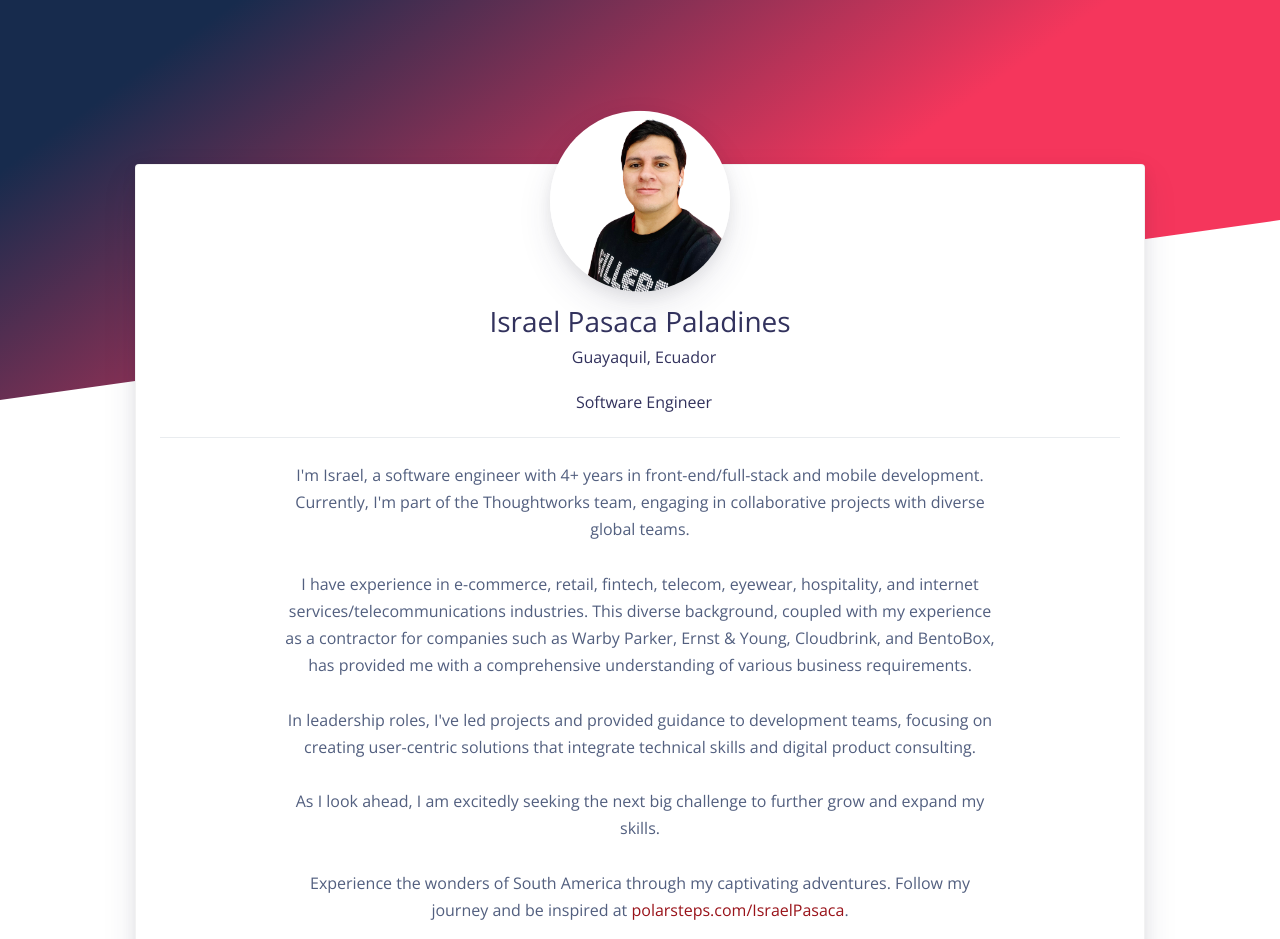
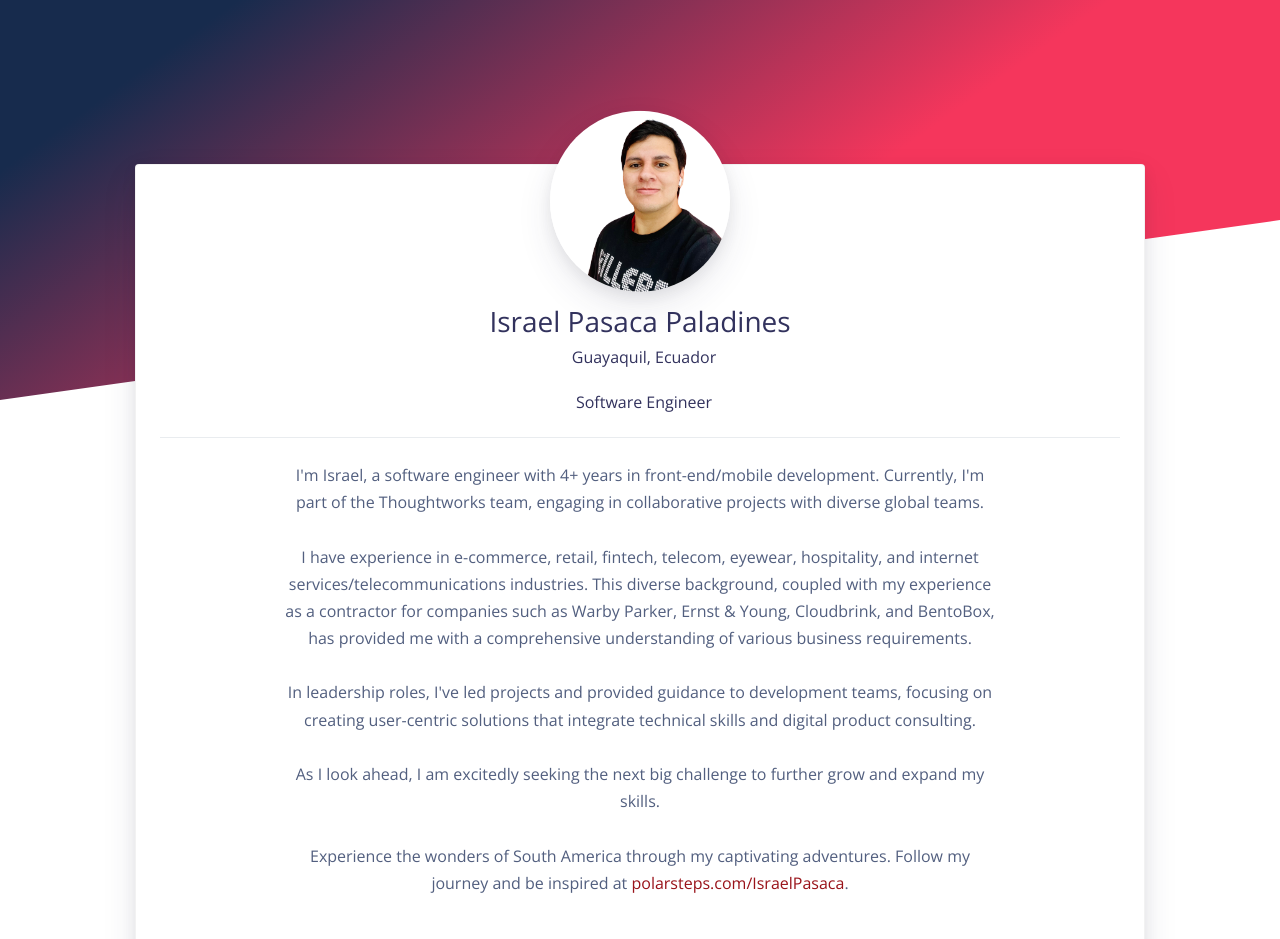
Before and after one commit to eduardisrael/eduardisrael.github.io, a website: page index.html in a window 1280 px wide. Shown: the top 939 px of the page. Drawn offline with nearby package versions, Linux system fonts and the light colour scheme.

Commit message:
update description

```diff
--- a/index.html
+++ b/index.html
@@ -45,7 +45,7 @@
               <div class="row justify-content-center">
                 <div class="col-lg-9">
                   <p class="text-center">
-                    I'm Israel, a software engineer with 4+ years in front-end/full-stack and mobile development.
+                    I'm Israel, a software engineer with 4+ years in front-end/mobile development.
                     Currently, I'm part of the Thoughtworks team, engaging in collaborative projects with diverse global
                     teams.<br><br>
                     I have experience in e-commerce, retail, fintech, telecom, eyewear, hospitality, and internet
```
